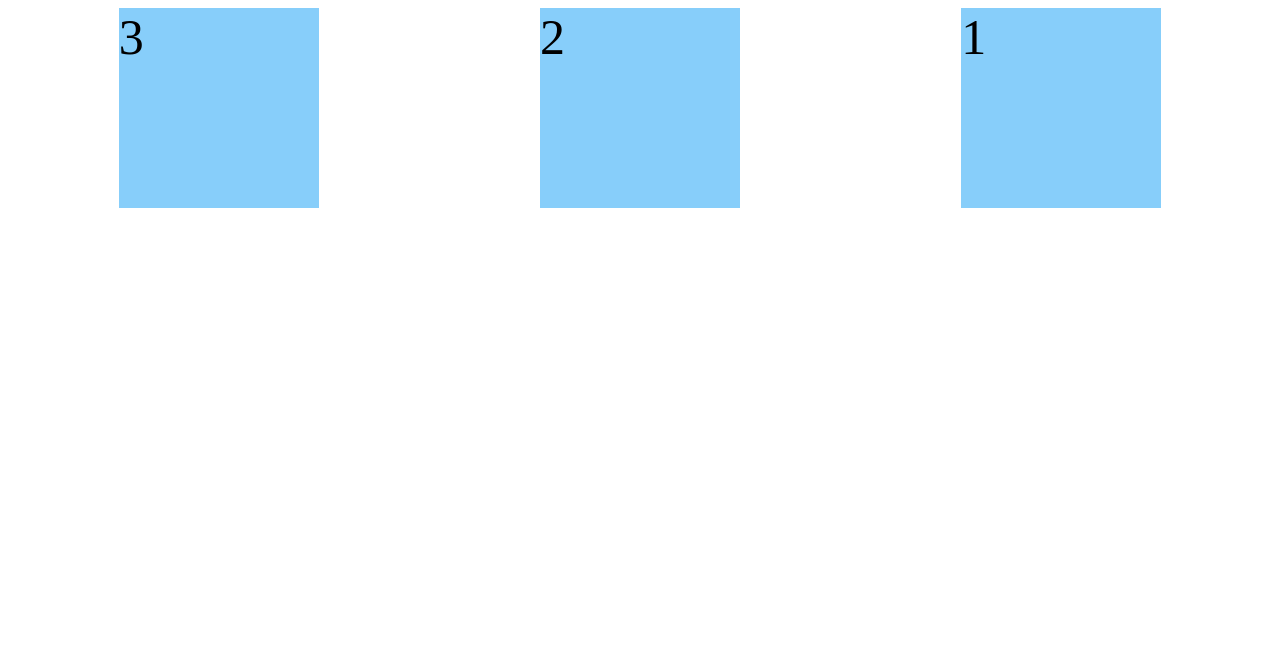
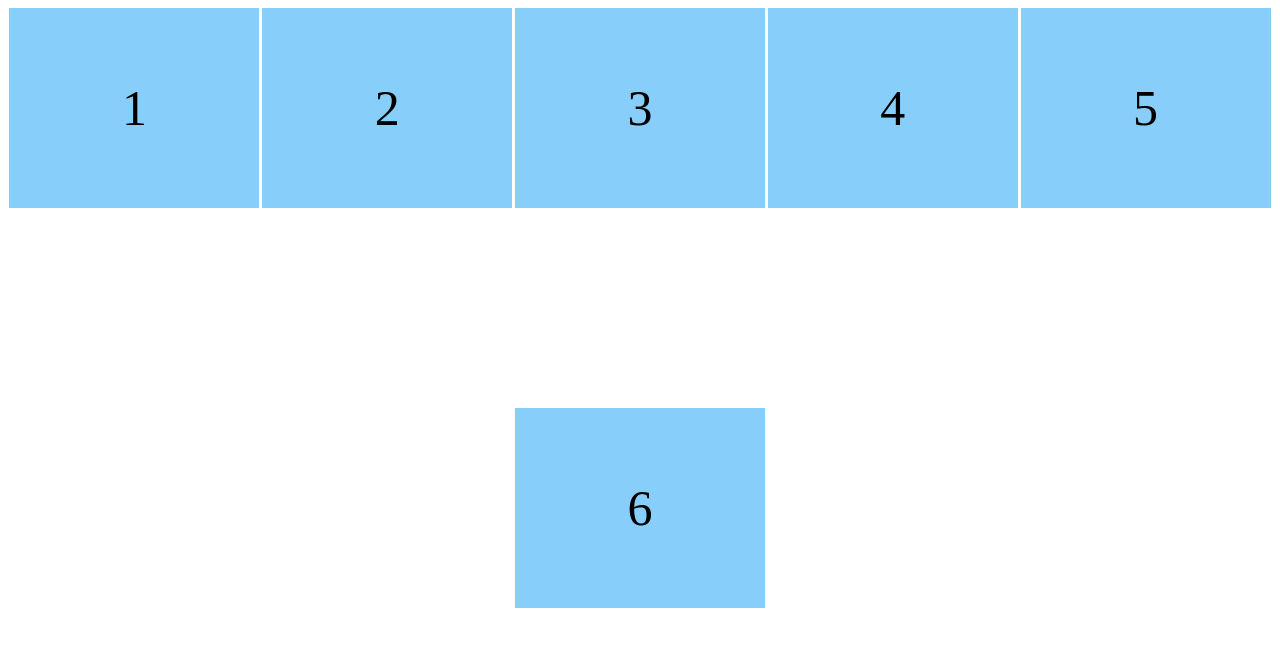
Before and after one commit to sorious77/css-master, a plain HTML site: page index.html in a window 1280 px wide. Drawn offline with Linux system fonts and the light colour scheme.

Commit message:
# 1.5 wrap, nowrap, reverse, align-content

```diff
--- a/index.html
+++ b/index.html
@@ -9,6 +9,9 @@
       <div class="box">1</div>
       <div class="box">2</div>
       <div class="box">3</div>
+      <div class="box">4</div>
+      <div class="box">5</div>
+      <div class="box">6</div>
     </div>
   </body>
 </html>
--- a/style.css
+++ b/style.css
@@ -5,22 +5,15 @@
 
   /* Main-Axis */
   justify-content: space-around;
+
+  flex-wrap: wrap;
 }
 
 .box {
   background-color: lightskyblue;
-  width: 200px;
+  width: 250px;
   height: 200px;
+  display: flex;
+  justify-content: center;
+  align-items: center;
 }
-
-.box:nth-child(1) {
-  order: 1;
-}
-
-.box:nth-child(2) {
-  order: 0;
-}
-
-.box:nth-child(3) {
-  order: -1;
-}
```
